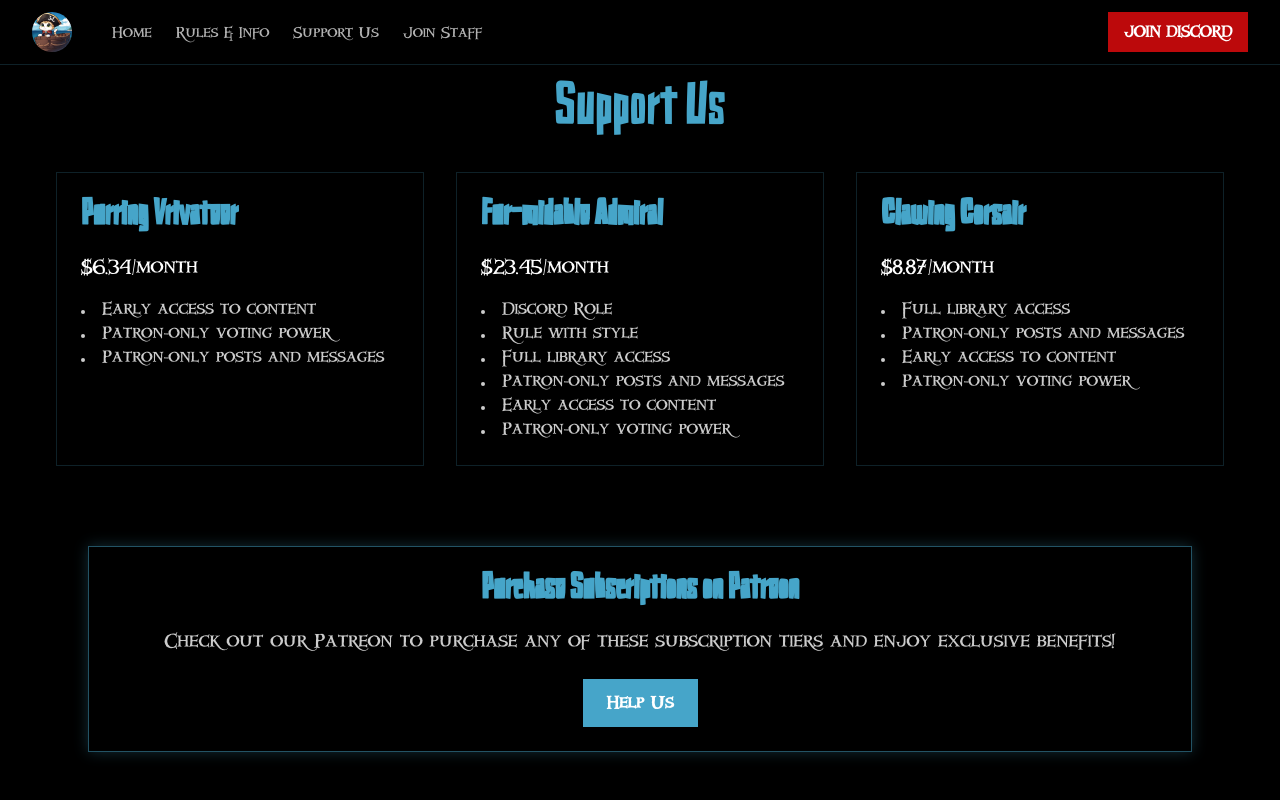
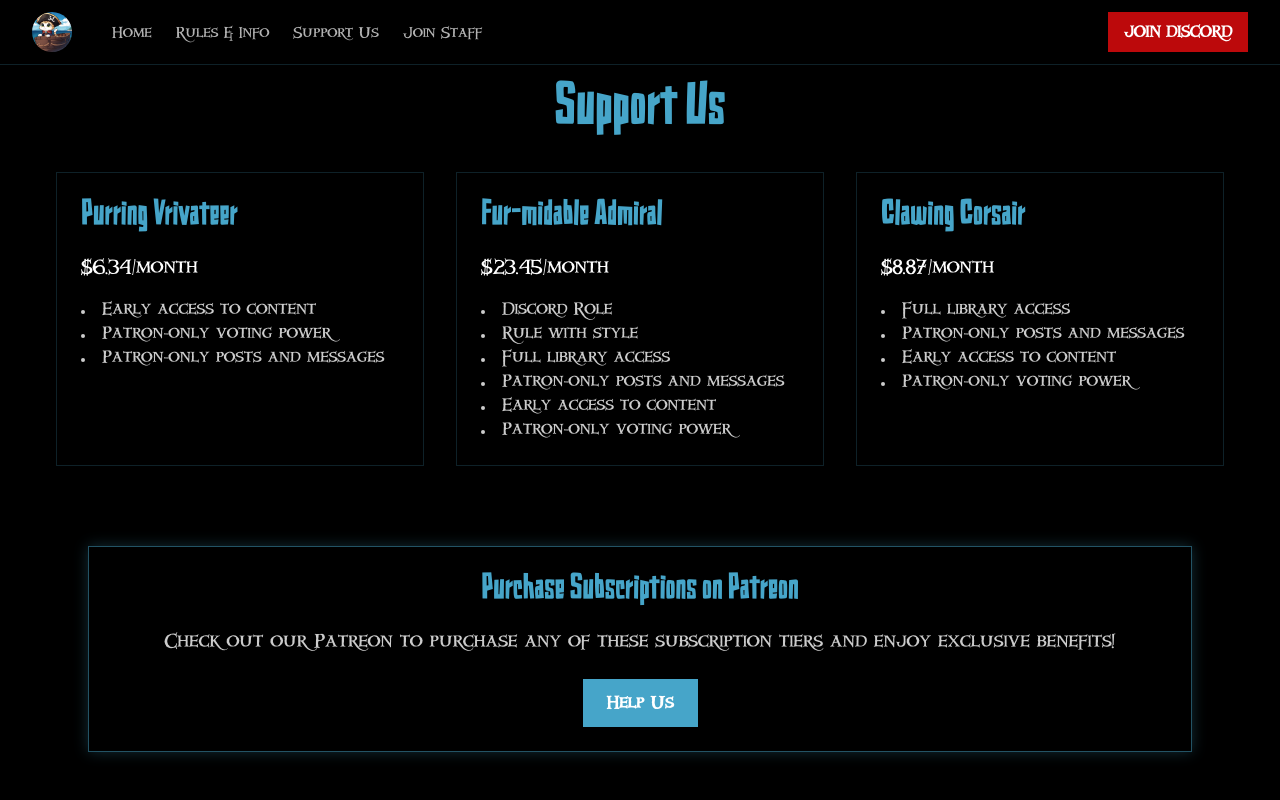
Before and after one commit to snowypy/Fleets, a Next.js app: page /support in a window 1280 px wide. Shown: the top 800 px of the page. Built offline with nearby package versions, Linux system fonts and the light colour scheme.

Commit message:
Improved visibility.

```diff
--- a/app/support/page.tsx
+++ b/app/support/page.tsx
@@ -48,7 +48,7 @@ export default function SupportPage() {
               viewport={{ once: true }}
               className={`border border-[#46A5C9]/20 p-6 rounded-lg ${tier.name === "Gold" ? "order-first" : ""}`}
             >
-              <h1 className="text-4xl font-bold text-[#46A5C9] mb-4">
+              <h1 className="text-4xl text-[#46A5C9] mb-4">
                 {tier.name}
               </h1>
               <p className="text-lg mb-4">{tier.price}</p>
@@ -69,7 +69,7 @@ export default function SupportPage() {
         >
             <GlowingBorder>
 
-                <h3 className="text-4xl font-bold text-[#46A5C9] mb-4">
+                <h3 className="text-4xl text-[#46A5C9] mb-4">
                   Purchase Subscriptions on Patreon
                 </h3>
                 <p className="text-lg text-white/80">
```
